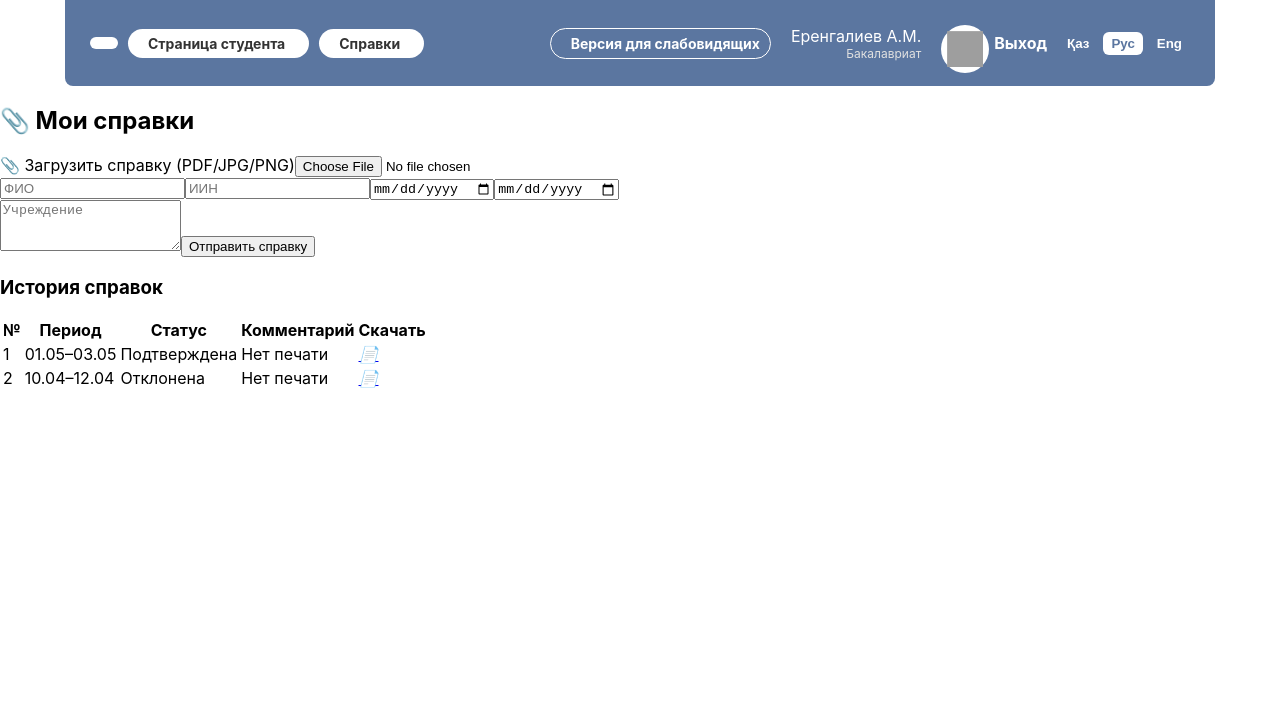
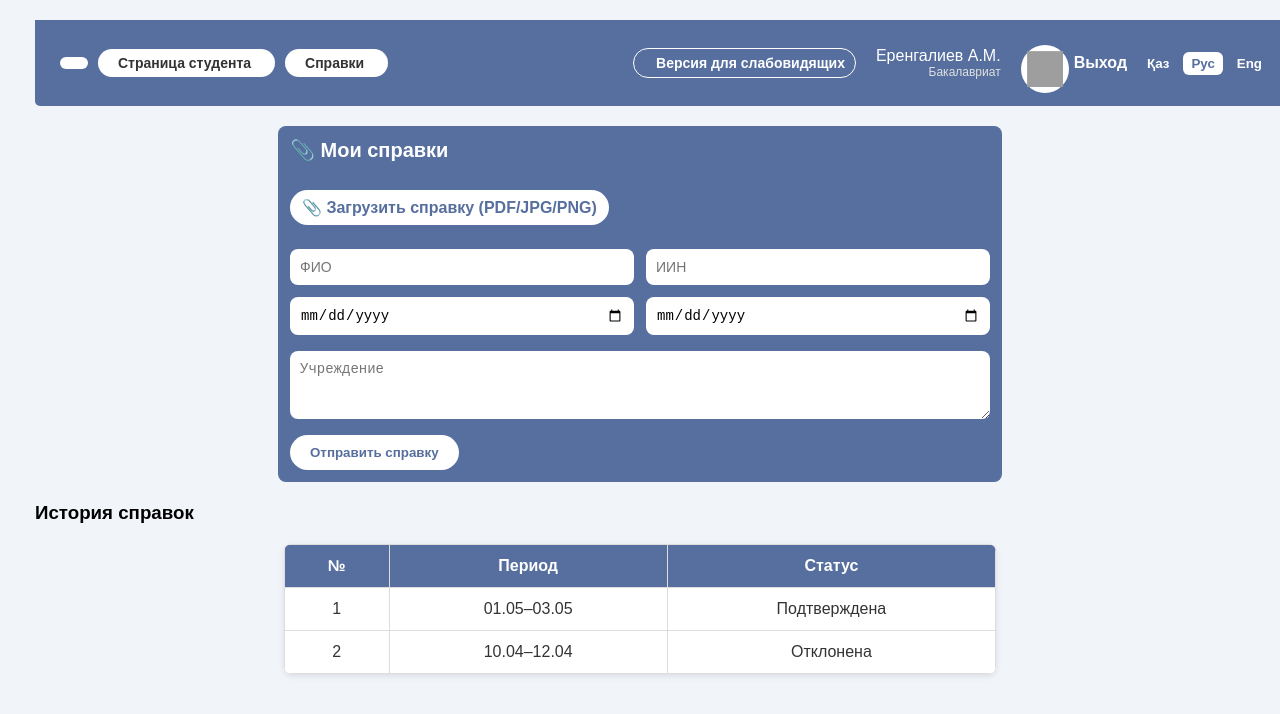
Before and after one commit to KeneS6Sary/forcertificate, a React (Create React App) app: page / in a window 1280 px wide. Shown: the top 714 px of the page. Built offline with nearby package versions, Linux system fonts and the light colour scheme; grey boxes are pictures that could not be loaded.

Commit message:
Ваше сообщение

```diff
--- a/src/App.css
+++ b/src/App.css
@@ -1,160 +1,11 @@
-.cab_header_center {
-  display: flex;
-  justify-content: space-between;
-  align-items: center;
-  background-color: #5b76a0;
-  padding: 25px;
-  color: white;
-  border-radius: 0px 0px 8px 8px;
-  width: 100%;
-  max-width: 1100px;
-  margin:0 auto;
+body {
+    background-color: #f1f4f9; /* или любой другой цвет */
+    margin: 0;
+    padding: 0;
+    font-family: sans-serif;
 }
-
-.title_text_block {
-  display: flex;
-  align-items: center;
+.container {
+    max-width: 1210px;
+    margin: 0 auto;
+    padding: 20px;
 }
-
-.menu {
-  display: flex;
-  align-items: center;
-  gap: 10px;
-}
-
-.menu_link {
-  text-decoration: none;
-}
-
-.menu_button {
-  background-color: white;
-  color: #333;
-  padding: 6px 14px;
-  border-radius: 20px;
-  display: flex;
-  align-items: center;
-  font-size: 14px;
-  font-weight: bold;
-  gap: 6px;
-}
-
-.menu_button p {
-  margin: 0;
-}
-
-.icon-home,
-.icon-breadcrumbs_arrow,
-.orders_menu {
-  font-style: normal;
-}
-
-.next_button {
-  margin-left: 4px;
-}
-
-/* Правая часть */
-.operator_block {
-  display: flex;
-  align-items: center;
-  gap: 20px;
-}
-
-.visually_impaired .bvi-open {
-  color: white;
-  border: 1px solid white;
-  padding: 6px 10px;
-  border-radius: 20px;
-  text-decoration: none;
-  display: flex;
-  align-items: center;
-  font-weight: bold;
-  font-size: 14px;
-}
-
-.oper_name_block {
-  text-align: right;
-  display: flex;
-  flex-direction: column;
-  justify-content: center;
-}
-
-.oper_name_block p {
-  margin: 0;
-}
-
-.stat {
-  font-size: 12px;
-  color: #e0e0e0;
-}
-
-.oper_set_block {
-  display: flex;
-  align-items: center;
-  gap: 12px;
-}
-
-.img.default-img img {
-  width: 36px;
-  height: 36px;
-}
-
-.exit_block {
-  display: flex;
-  align-items: center;
-  gap: 5px;
-  cursor: pointer;
-}
-
-.exit_block p {
-  margin: 0;
-  font-weight: bold;
-}
-
-.lang_block {
-  display: flex;
-  gap: 6px;
-}
-
-.button.oper_button {
-  background: transparent;
-  border: none;
-  color: white;
-  font-weight: bold;
-  cursor: pointer;
-  padding: 4px 8px;
-  border-radius: 6px;
-}
-
-.button.oper_button.active {
-  background-color: white;
-  color: #5b76a0;
-}
-
-.img.default-img {
-  position: relative;
-  width: 36px;
-  height: 36px;
-
-  &::before {
-    content: "";
-    position: absolute;
-    top: 0;
-    left: 0;
-    width: 48px;
-    height: 48px;
-    background: white;
-    border-radius: 50%;
-    z-index: 0;
-  }
-
-  img {
-    position: absolute;
-    top: 50%;
-    left: 50%;
-    width: 36px;
-    height: 36px;
-    transform: translate(-33%, -33%);
-    z-index: 1;
-
-  }
-}
--- a/src/App.js
+++ b/src/App.js
@@ -12,7 +12,7 @@ import CertificateHistory from './components/CertificateHistory';
 function App() {
 
   return (
-      <div>
+      <div className="container">
         <Header />
         <Content />
         <CertificateHistory />
--- /dev/null
+++ b/src/components/CertificateHistory.css
@@ -0,0 +1,35 @@
+.reference-history {
+    width: 90%;
+    max-width: 712px;
+    margin: 20px auto;
+    border-collapse: collapse;
+    border-radius: 8px;
+    overflow: hidden;
+    box-shadow: 0 2px 6px rgba(0,0,0,0.1);
+    font-family: sans-serif;
+}
+
+.reference-history th,
+.reference-history td {
+    border: 1px solid #ddd;
+    padding: 12px;
+    text-align: center;
+    background-color: white;
+    color: #333;
+}
+
+.reference-history th {
+    background-color: #566f9e;
+    color: white;
+    font-weight: bold;
+}
+
+.reference-history td a {
+    text-decoration: none;
+    font-size: 18px;
+    color: #566f9e;
+}
+
+.reference-history i.icon-download {
+    font-style: normal;
+}
--- a/src/components/CertificateHistory.jsx
+++ b/src/components/CertificateHistory.jsx
@@ -1,3 +1,4 @@
+import './CertificateHistory.css'
 function CertificateHistory() {
     return (<>
         <h3>История справок</h3>
@@ -7,8 +8,7 @@ function CertificateHistory() {
             <th>№</th>
             <th>Период</th>
             <th>Статус</th>
-            <th>Комментарий</th>
-            <th>Скачать</th>
+
         </tr>
         </thead>
         <tbody>
@@ -16,15 +16,11 @@ function CertificateHistory() {
             <td>1</td>
             <td>01.05–03.05</td>
             <td>Подтверждена</td>
-            <td>Нет печати</td>
-            <td><a href="#"><i className="icon-download">📄</i></a></td>
         </tr>
         <tr>
             <td>2</td>
             <td>10.04–12.04</td>
             <td>Отклонена</td>
-            <td>Нет печати</td>
-            <td><a href="#"><i className="icon-download">📄</i></a></td>
         </tr>
         </tbody>
     </table>
--- /dev/null
+++ b/src/components/Content.css
@@ -0,0 +1,69 @@
+.medical-reference-form {
+    background-color: #566f9e;
+    padding: 12px;
+    border-radius: 8px;
+    color: white;
+    max-width: 700px;
+    margin: 20px auto;
+    display: flex;
+    flex-direction: column;
+    gap: 16px;
+}
+
+.medical-reference-form h2 {
+    margin: 0 0 12px 0;
+    font-size: 20px;
+}
+
+.upload-section {
+    display: flex;
+    flex-direction: column;
+}
+
+.upload-label {
+    background: white;
+    color: #566f9e;
+    padding: 8px 12px;
+    border-radius: 20px;
+    font-weight: bold;
+    cursor: pointer;
+    margin-bottom: 8px;
+    display: inline-block;
+    width: fit-content;
+}
+
+#file-upload {
+    display: none;
+}
+
+.input-grid {
+    display: grid;
+    grid-template-columns: 1fr 1fr;
+    gap: 12px;
+}
+
+.input-grid input {
+    padding: 10px;
+    border-radius: 8px;
+    border: none;
+    font-size: 14px;
+}
+
+textarea {
+    padding: 10px;
+    border-radius: 8px;
+    border: none;
+    resize: vertical;
+    font-size: 14px;
+}
+
+.submit-button {
+    padding: 10px 20px;
+    background-color: white;
+    color: #566f9e;
+    font-weight: bold;
+    border-radius: 20px;
+    cursor: pointer;
+    border: none;
+    align-self: flex-start;
+}
--- a/src/components/Content.jsx
+++ b/src/components/Content.jsx
@@ -1,5 +1,4 @@
-import App from "../App";
-import Header from "./Header";
+import './Content.css'
 
 function Content() {
     return (
--- /dev/null
+++ b/src/components/Header.css
@@ -0,0 +1,161 @@
+.cab_header_center {
+    display: flex;
+    justify-content: space-between;
+    align-items: center;
+    background-color: #566f9e;
+    padding: 25px;
+    color: white;
+    border-bottom-left-radius: 5px;
+    border-bottom-right-radius: 5px;
+    width: 100%;
+    max-width: 100%;
+    margin:0 auto;
+}
+
+.title_text_block {
+    display: flex;
+    align-items: center;
+}
+
+.menu {
+    display: flex;
+    align-items: center;
+    gap: 10px;
+}
+
+.menu_link {
+    text-decoration: none;
+}
+
+.menu_button {
+    background-color: white;
+    color: #333;
+    padding: 6px 14px;
+    border-radius: 20px;
+    display: flex;
+    align-items: center;
+    font-size: 14px;
+    font-weight: bold;
+    gap: 6px;
+}
+
+.menu_button p {
+    margin: 0;
+}
+
+.icon-home,
+.icon-breadcrumbs_arrow,
+.orders_menu {
+    font-style: normal;
+}
+
+.next_button {
+    margin-left: 4px;
+}
+
+/* Правая часть */
+.operator_block {
+    display: flex;
+    align-items: center;
+    gap: 20px;
+}
+
+.visually_impaired .bvi-open {
+    color: white;
+    border: 1px solid white;
+    padding: 6px 10px;
+    border-radius: 20px;
+    text-decoration: none;
+    display: flex;
+    align-items: center;
+    font-weight: bold;
+    font-size: 14px;
+}
+
+.oper_name_block {
+    text-align: right;
+    display: flex;
+    flex-direction: column;
+    justify-content: center;
+}
+
+.oper_name_block p {
+    margin: 0;
+}
+
+.stat {
+    font-size: 12px;
+    color: #e0e0e0;
+}
+
+.oper_set_block {
+    display: flex;
+    align-items: center;
+    gap: 12px;
+}
+
+.img.default-img img {
+    width: 36px;
+    height: 36px;
+}
+
+.exit_block {
+    display: flex;
+    align-items: center;
+    gap: 5px;
+    cursor: pointer;
+}
+
+.exit_block p {
+    margin: 0;
+    font-weight: bold;
+}
+
+.lang_block {
+    display: flex;
+    gap: 6px;
+}
+
+.button.oper_button {
+    background: transparent;
+    border: none;
+    color: white;
+    font-weight: bold;
+    cursor: pointer;
+    padding: 4px 8px;
+    border-radius: 6px;
+}
+
+.button.oper_button.active {
+    background-color: white;
+    color: #566f9e;
+}
+
+.img.default-img {
+    position: relative;
+    width: 36px;
+    height: 36px;
+
+    &::before {
+        content: "";
+        position: absolute;
+        top: 0;
+        left: 0;
+        width: 48px;
+        height: 48px;
+        background: white;
+        border-radius: 50%;
+        z-index: 0;
+    }
+
+    img {
+        position: absolute;
+        top: 50%;
+        left: 50%;
+        width: 36px;
+        height: 36px;
+        transform: translate(-33%, -33%);
+        z-index: 1;
+
+    }
+}
--- a/src/components/Header.jsx
+++ b/src/components/Header.jsx
@@ -1,3 +1,5 @@
+import './Header.css'
+
 function Header(){
     return(
         <div className="cab_header_center">
```
